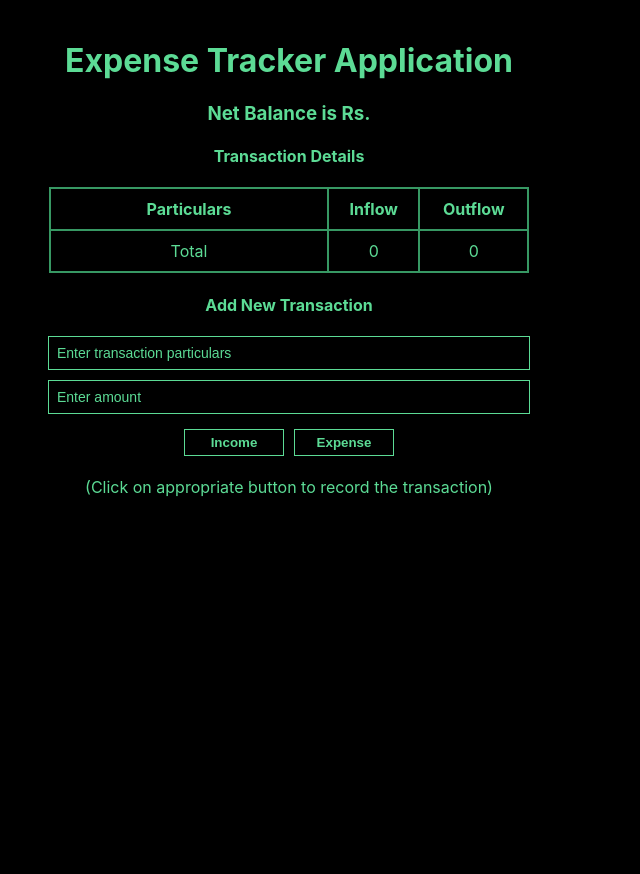
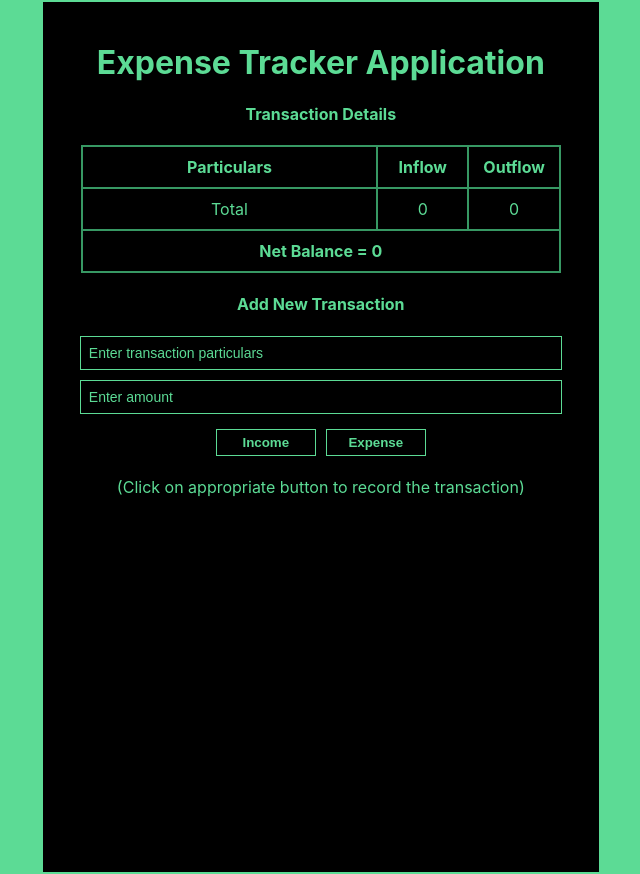
Before and after one commit to m-adnan-farooq/expense-tracker-basic, a React (Create React App) app: page / in a window 1280 px wide. Shown: the whole page, without its empty margins (351-991 px from the left). Before the commit the page ends 800 px from the top, so only its background shows below. Built offline with nearby package versions, Linux system fonts and the light colour scheme.

Commit message:
Functionality completed

```diff
--- a/src/App.css
+++ b/src/App.css
@@ -1,15 +1,18 @@
 body{
-  background-size: cover;
-  background-color: black;
+  /* background-size: cover; */
+  /* background-color: black; */
+  display: flex;
+  justify-content: center;
+  background-color: #5CDB95;
 }
 .App {
   text-align: center;
   padding: 20px 5px 50px 5px;
   color: #5CDB95;
-  /* width: 100%; */
-  /* height: 40rem; */
-  /* position: relative; */
-  background-size: cover;
+  background-color: black;
+  width: 110%;
+  border: 2px solid #5CDB95;
+  min-height: 100vh;
 }
 /* .App:fullscreen{
   height: 100%;
@@ -51,14 +54,14 @@ body{
   justify-content: center;
 
 }
-#inflow-history, #outflow-history{
+/* #inflow-history, #outflow-history{
   margin: 0rem 2rem 0rem 2rem;
 }
 
 #inflow-history h5, #outflow-history h5{
   text-align: right;
   display: block;
-}
+} */
 
 table, tr, th, td{
   border: 2px solid #379863;
@@ -69,6 +72,11 @@ table, tr, th, td{
 .particulars-history{
   width: 16rem;
   max-width: 16rem;
+}
+
+.inflow, .outflow{
+  width: 04rem;
+  max-width:04rem;
 }
 
 table{
@@ -115,3 +123,21 @@ table{
 ::placeholder{
   color: #5CDB95;
 }
+
+.net-balance{
+  font-weight: bold;
+}
+
+.btn1{
+  background-color: black;
+  border: 0.5px solid #5CDB95;
+  color: #5CDB95;
+  display: block;
+  padding: 5px;
+  border-radius: 5px;
+  margin-top: 10px;
+}
+
+.particular-details span{
+  display: inline-block;
+}
--- a/src/App.js
+++ b/src/App.js
@@ -1,7 +1,6 @@
 import React, {useState} from 'react';
 import './App.css';
 import Header from './components/Header';
-import {Balance} from './components/Balance';
 import {TransactionHistory} from './components/TransactionHistory';
 import {NewTransaction} from './components/NewTransaction';
 import GlobalContext from './GlobalContext';
@@ -13,7 +12,6 @@ function App() {
     <div className = "App">
       <Header />
       <GlobalContext.Provider value = {[transactions, addTransation]}>
-      <Balance />
       <TransactionHistory />
       <NewTransaction/>
       </GlobalContext.Provider>
--- a/src/GlobalContext.js
+++ b/src/GlobalContext.js
@@ -4,4 +4,5 @@ const GlobalContext = React.createContext();
 
 export const allTransactions = [];
 
+export var balance = 0;
 export default GlobalContext;
--- a/src/components/Balance.js
+++ /dev/null
@@ -1,9 +0,0 @@
-import React from 'react';
-
-export const Balance = () => {
-    return (
-        <div>
-            <h3>Net Balance is <span>Rs. {}</span></h3>
-        </div>
-    )
-}
--- a/src/components/NewTransaction.js
+++ b/src/components/NewTransaction.js
@@ -4,18 +4,28 @@ import {allTransactions} from '../GlobalContext';
 
 export const NewTransaction = () => {
     const transactions = useContext(GlobalContext);
+
     function income(){
         var amount = document.getElementById('amount').value;
         var particulars =  document.getElementById('particulars').value;
         if (amount>0){
-            if(amount - Math.floor(amount)>0){
+            if (document.getElementById('particulars').value!==''){
+                if(amount - Math.floor(amount)>0){
                 alert(`Decimal figures are not allowed
 The nearest whole numbers are ${Math.floor(amount)} and ${Math.ceil(amount)}`)
 
                 }
+                else{
+                allTransactions.push({'income': [particulars, amount]})
+                transactions[1](JSON.parse(JSON.stringify(allTransactions)))
+                document.getElementById('particulars').value ='';
+                document.getElementById('amount').value ='';
+                }
+            }
             else{
-            allTransactions.push({'income': [particulars, amount]})
-            transactions[1](JSON.parse(JSON.stringify(allTransactions)))}}
+                alert('Please Enter Transaction Details')
+                }
+        }
         else{
             alert('Please enter a value greater than zero')
         }
@@ -25,12 +35,23 @@ The nearest whole numbers are ${Math.floor(amount)} and ${Math.ceil(amount)}`)
         var amount =document.getElementById('amount').value;
         var particulars =  document.getElementById('particulars').value;
         if (amount>0){
-            if (amount - Math.floor(amount)>0){
-                alert(`Decimal figures are not allowed
+            if (document.getElementById('particulars').value!==''){
+                if (amount - Math.floor(amount)>0){
+                    alert(`Decimal figures are not allowed
 The nearest whole numbers are ${Math.floor(amount)} and ${Math.ceil(amount)}`)
+                }
+                else{
+            allTransactions.push({'expense': [particulars, amount]})
+            transactions[1](JSON.parse(JSON.stringify(allTransactions)))
+            document.getElementById('particulars').value ='';
+            document.getElementById('amount').value ='';
+                  }
+               }
+            else{
+                alert('Please Enter Transaction Details')
+                }
             }
-        allTransactions.push({'expense': [particulars, amount]})
-        transactions[1](JSON.parse(JSON.stringify(allTransactions)))}
+
         else{
             alert('Please enter a value greater than zero')
         }
--- a/src/components/TransactionHistory.js
+++ b/src/components/TransactionHistory.js
@@ -1,11 +1,13 @@
 import React, {useContext} from 'react'
 import GlobalContext from '../GlobalContext';
 import {allTransactions} from '../GlobalContext';
+// import {balanceState} from './Balance'
 
 export const TransactionHistory = () => {
     const thContext = useContext(GlobalContext)
     var income = 0;
     var expense = 0;
+    var balance = 0;
     for(var i =0;i<allTransactions.length;i++){
         if (allTransactions[i].income){
             income += parseFloat(allTransactions[i]['income'][1])
@@ -17,7 +19,12 @@ export const TransactionHistory = () => {
             expense += parseFloat(allTransactions[j]['expense'][1])
             }
         }
-    var netBalance =income-expense;
+
+    balance = income - expense;
+    function del1(value, index){
+        allTransactions.splice((index),1);
+        thContext[1](JSON.parse(JSON.stringify(allTransactions)))
+    }
     return (
         <>
             <h4 >Transaction Details</h4>
@@ -29,21 +36,28 @@ export const TransactionHistory = () => {
                         <th className='outflow'>Outflow</th>
                     </tr>
                         {thContext[0].map((value, index) =>{
+                            // var values = JSON.parse(JSON.stringify(value));
                             if(value.income){
                                 return (
                                     <tr>
-                                        <td className = 'particular-details'>{Object.values(value)[0][0]}</td>
-                                        <td>{Object.values(value)[0][1]}</td>
-                                        <td></td>
+                                        <td className = 'particular-details'>
+                                            <span>{Object.values(value)[0][0]}</span>
+                                            <input className = 'btn1' type = 'button' value = 'Delete' onClick = {()=>{del1(value, index)}}></input>
+                                        </td>
+                                        <td className = 'value'>{Object.values(value)[0][1]}</td>
+                                        <td className = 'value'></td>
                                     </tr>
                                 )
                             }
                             else{
                                 return (
                                     <tr>
-                                        <td className = 'particular-details'>{Object.values(value)[0][0]}</td>
-                                        <td></td>
-                                        <td>{Object.values(value)[0][1]}</td>
+                                        <td className = 'particular-details'>
+                                            <span>{Object.values(value)[0][0]}</span>
+                                            <input className = 'btn1' type = 'button' value = 'Delete' onClick = {()=>{del1(value, index)}}></input>
+                                            </td>
+                                        <td className = 'value'></td>
+                                        <td className = 'value'>{Object.values(value)[0][1]}</td>
                                     </tr>
                                 )
                             }
@@ -53,14 +67,12 @@ export const TransactionHistory = () => {
                             <td>{income}</td>
                             <td>{expense}</td>
                         </tr>
+                        <tr>
+                            <td className = 'net-balance' colSpan='3'>Net Balance = {balance}</td>
+                        </tr>
                 </table>
             </div>
 
         </>
     )
 }
-
-export const BalanceTotal = ()=>{
-    balance = income - expense;
-
-}
```
